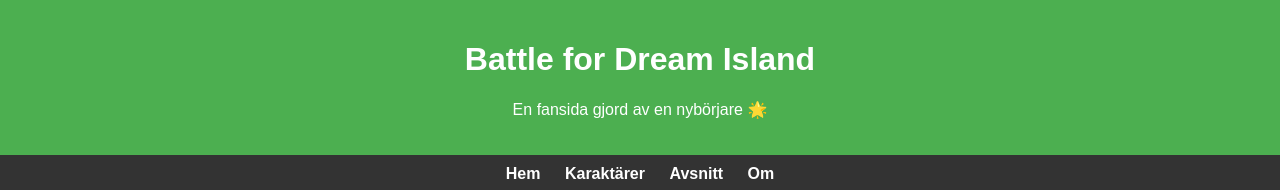
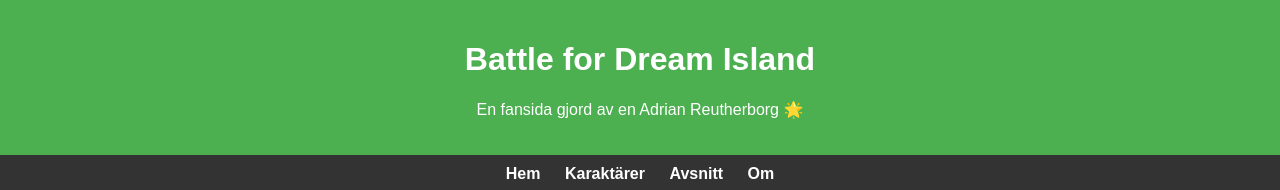
Before and after one commit to adrianreutherborg-creator/bfdi, a plain HTML site: page index.html in a window 1280 px wide. Shown: the top 190 px of the page. Drawn offline with Linux system fonts and the light colour scheme.

Commit message:
Update index.html

```diff
--- a/index.html
+++ b/index.html
@@ -54,7 +54,7 @@
 
 <header>
   <h1>Battle for Dream Island</h1>
-  <p>En fansida gjord av en nybörjare 🌟</p>
+  <p>En fansida gjord av en Adrian Reutherborg 🌟</p>
 </header>
 
 <nav>
```
